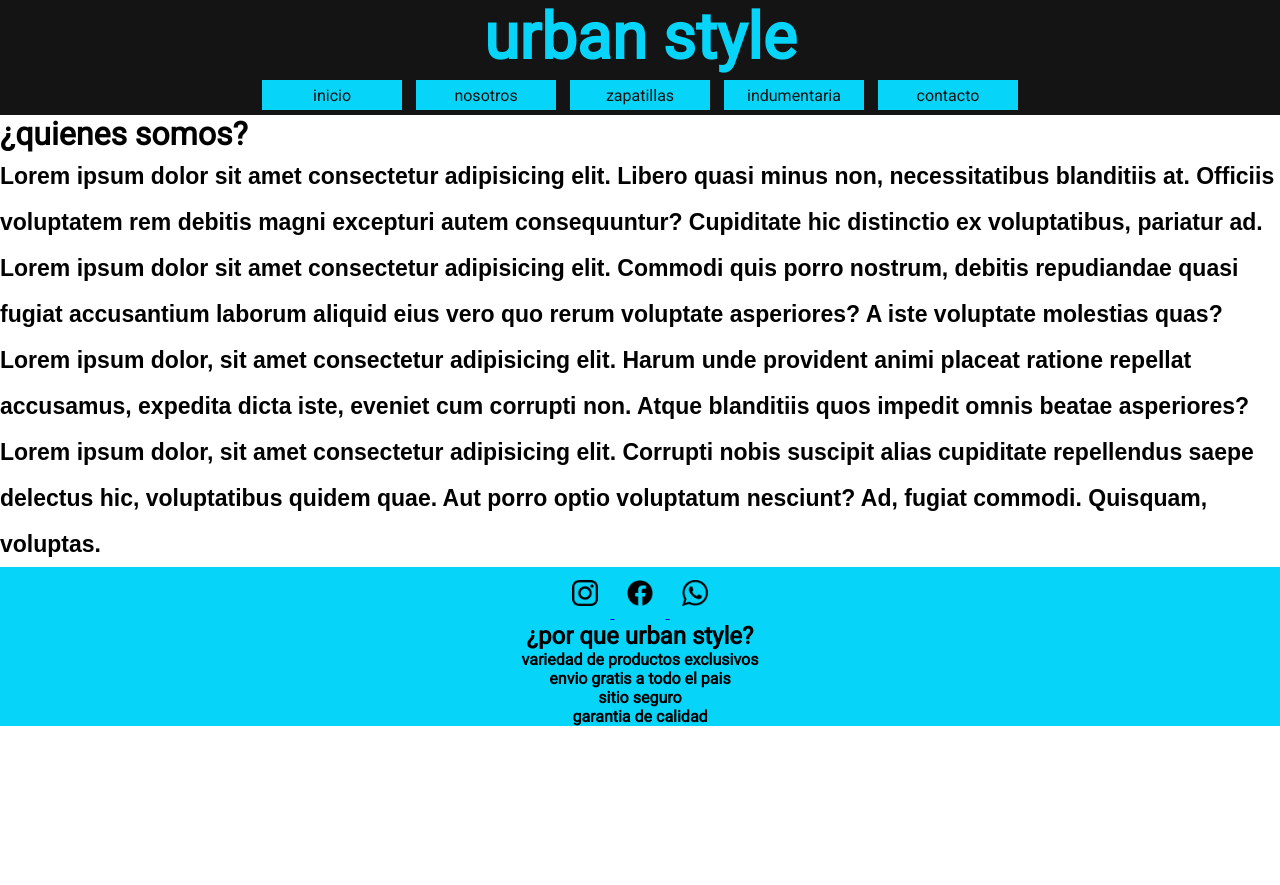
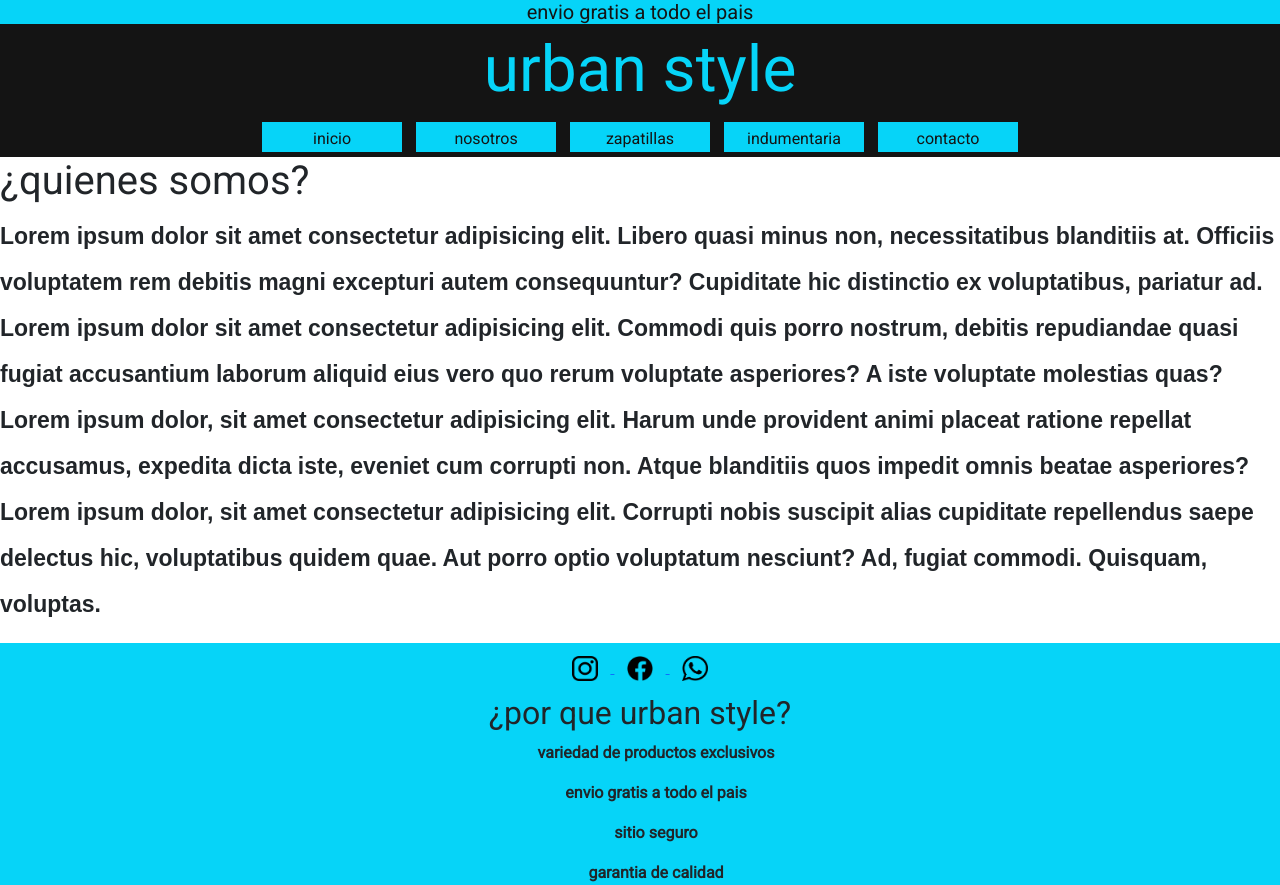
Before and after one commit to lucasloliscio/urbanStyleLucasLoliscio, a plain HTML site: page paginas/nosotros.html in a window 1280 px wide. Before the commit the page ends 800 px from the top, so only its background shows below. Drawn offline with nearby package versions, Linux system fonts and the light colour scheme.

Commit message:
grabo mi segunda modificaciones en mi rama de bootstrap, hubo modificaciones en paginas de contacto, indumentaria y nosotros

```diff
--- a/paginas/nosotros.html
+++ b/paginas/nosotros.html
@@ -6,12 +6,13 @@
     <meta name="viewport" content="width=device-width, initial-scale=1.0">
     <title>nosotros</title>
     <link rel="shortcut icon" href="favicon.ico">
+    <link href="https://cdn.jsdelivr.net/npm/bootstrap@5.0.2/dist/css/bootstrap.min.css" rel="stylesheet" integrity="sha384-EVSTQN3/azprG1Anm3QDgpJLIm9Nao0Yz1ztcQTwFspd3yD65VohhpuuCOmLASjC" crossorigin="anonymous">
     <link rel="stylesheet" href="../css/estilos.css">
     <link rel="stylesheet" href="https://cdnjs.cloudflare.com/ajax/libs/animate.css/4.1.1/animate.min.css"/>
-
 </head>
 <body class="body">
     <header class="encabezado">
+        <h5 class="subtitulo">envio gratis a todo el pais</h5>
         <h1 class="encabezadoH1">urban style</h1>
         <nav>
             <div>
@@ -49,5 +50,6 @@
         <ul>sitio seguro</ul>
         <ul>garantia de calidad</ul>
     </footer>
+    <script src="https://cdn.jsdelivr.net/npm/bootstrap@5.0.2/dist/js/bootstrap.bundle.min.js" integrity="sha384-MrcW6ZMFYlzcLA8Nl+NtUVF0sA7MsXsP1UyJoMp4YLEuNSfAP+JcXn/tWtIaxVXM" crossorigin="anonymous"></script>
 </body>
 </html>
```
Also changed, not shown: paginas/contacto.html (+1 -0 lines), paginas/indumentaria.html (+2 -1 lines).
